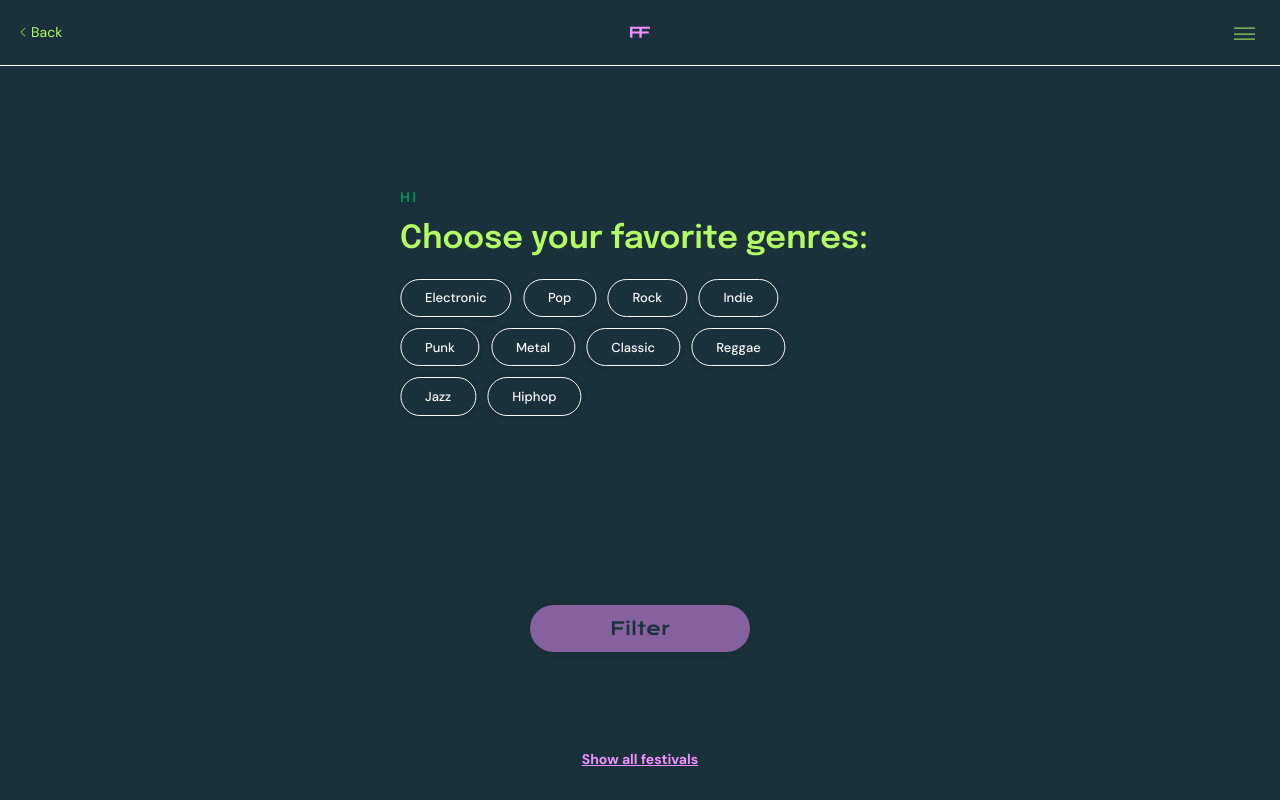
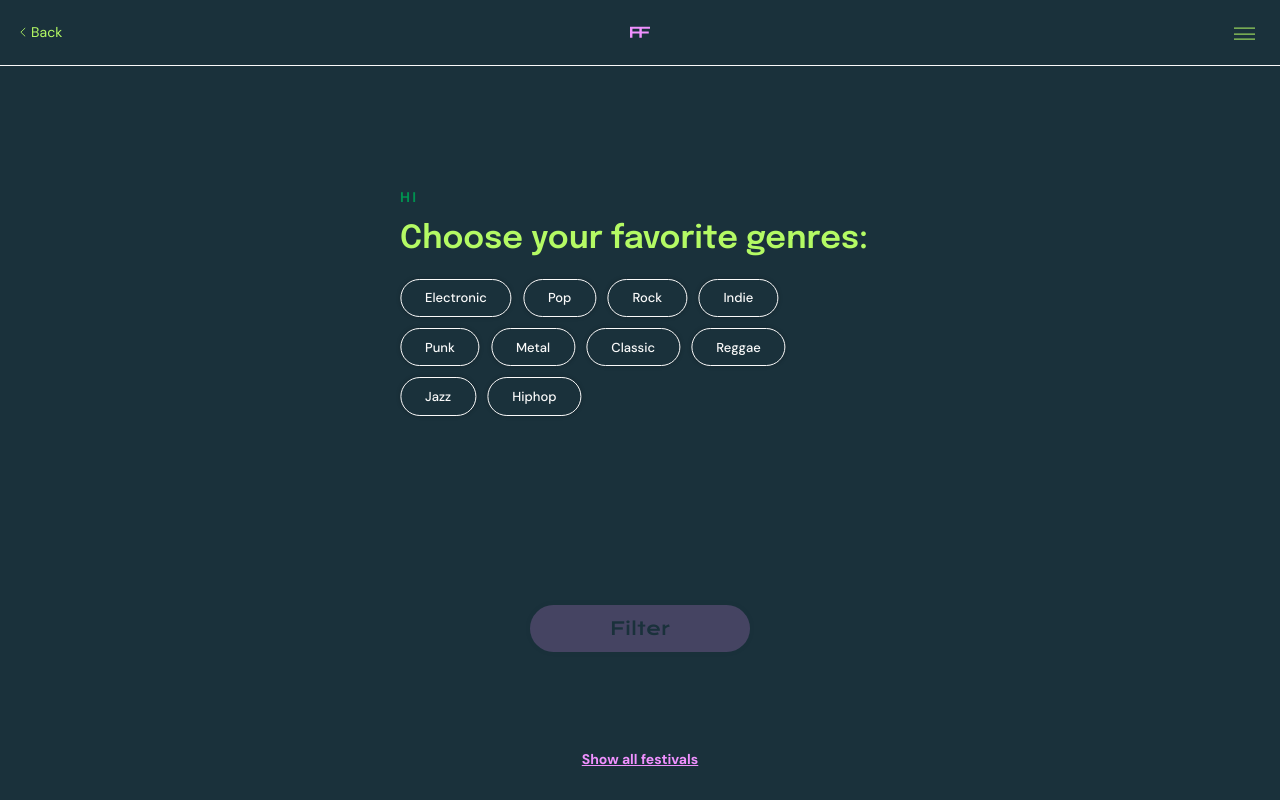
Before and after one commit to davidwobido/festival-filter, a React (Vite) app: page /filter in a window 1280 px wide. Built offline with nearby package versions, Linux system fonts and the light colour scheme.

Commit message:
:sparkles: Button is only clickable with min 1 true tag

```diff
--- a/src/pages/Filter/FilterPage.module.css
+++ b/src/pages/Filter/FilterPage.module.css
@@ -24,8 +24,8 @@
   transform: translateY(-1.5rem);
 }
 
-.filterbutton--inactive {
-  opacity: 0.5;
+.inactive {
+  opacity: 0.2;
 }
 
 .footer {
--- a/src/pages/Filter/FilterPage.tsx
+++ b/src/pages/Filter/FilterPage.tsx
@@ -65,14 +65,15 @@ function SelectGenre() {
             ))}
           </section>
         </div>
-        <button
-          onClick={() => handleClick()}
-          className={`${styles.filterbutton} ${
-            trueTags.length === 0 ? styles["filterbutton--inactive"] : ""
-          }`}
-        >
-          Filter
-        </button>
+        {trueTags.length === 0 ? (
+          <button className={`${styles.filterbutton} ${styles.inactive}`}>
+            Filter
+          </button>
+        ) : (
+          <button className={styles.filterbutton} onClick={() => handleClick()}>
+            Filter
+          </button>
+        )}
       </main>
       <footer className={styles.footer}>
         <Link to="/all-festivals" className={styles.skip}>
```
